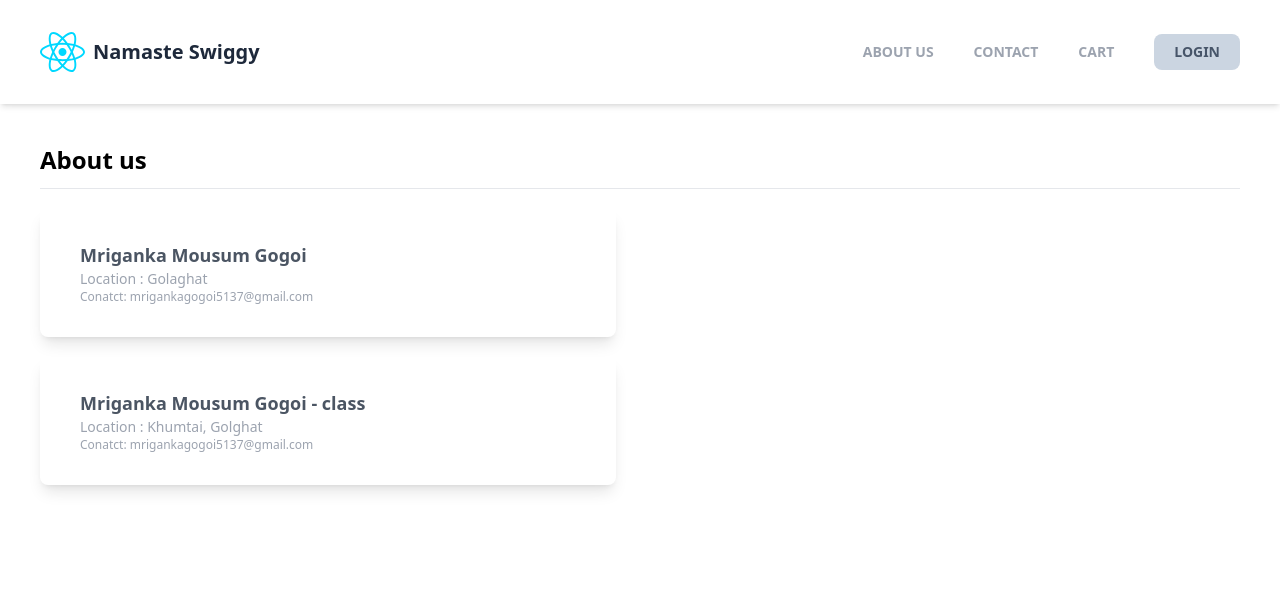
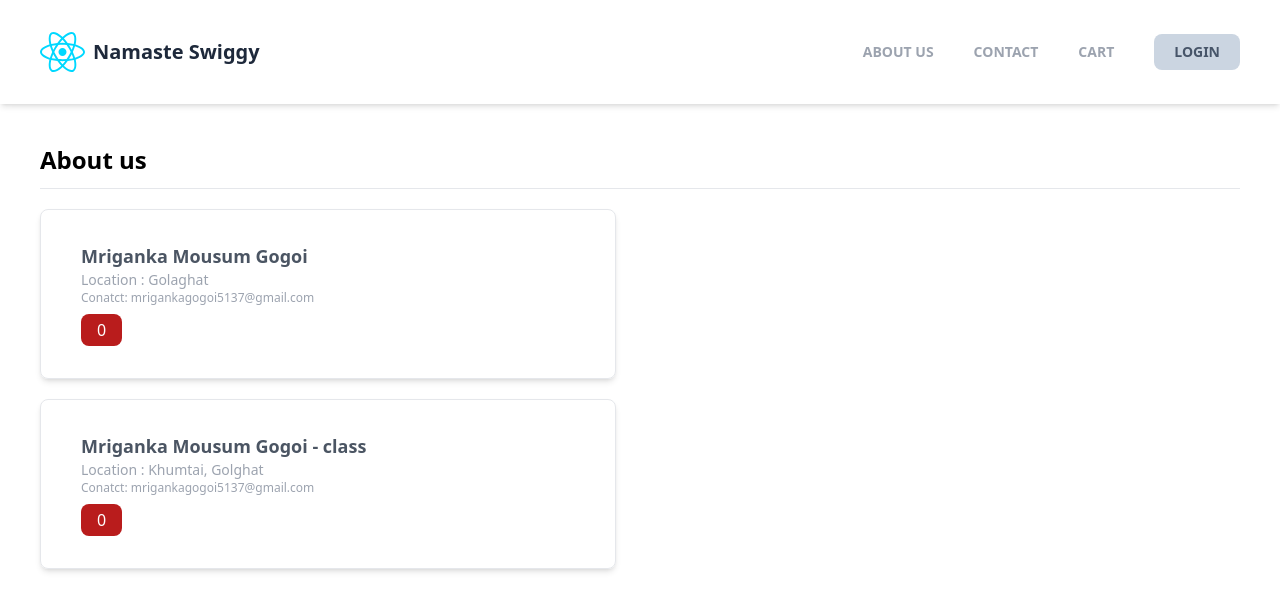
Before and after one commit to Mriganka5137/Namaste-React, a React (Vite) app in the folder namaste-zomato/: page /about in a window 1280 px wide. Shown: the top 610 px of the page. Built offline with nearby package versions, Linux system fonts and the light colour scheme.

Commit message:
Lifecycle of Class based components

```diff
--- a/namaste-zomato/src/components/About.jsx
+++ b/namaste-zomato/src/components/About.jsx
@@ -1,7 +1,19 @@
 import UserCard from "./UserCard";
 import UserCardClass from "./UserCardClass";
+import React from "react";
 
-const About = () => {
+class About extends React.Component {
+  constructor(props) {
+    super(props);
+    console.log("Parent Constructor");
+  }
+
+  componentDidMount() {
+    console.log("Parent Component Did Mount");
+  }
+
+  render() {
+    console.log("Parent Render");
     return (
       <div className="px-10 py-5 pt-36">
         <h1 className="mb-3 text-2xl font-semibold">About us</h1>
@@ -13,6 +25,21 @@ const About = () => {
         />
       </div>
     );
-};
+  }
+}
+
+// const About = () => {
+//   return (
+//     <div className="px-10 py-5 pt-36">
+//       <h1 className="mb-3 text-2xl font-semibold">About us</h1>
+//       <hr />
+//       <UserCard />
+//       <UserCardClass
+//         name="Mriganka Mousum Gogoi - class"
+//         location="Khumtai, Golghat"
+//       />
+//     </div>
+//   );
+// };
 
 export default About;
--- a/namaste-zomato/src/components/UserCard.jsx
+++ b/namaste-zomato/src/components/UserCard.jsx
@@ -1,8 +1,9 @@
-import React from "react";
+import { useState } from "react";
 
 const UserCard = () => {
+  const [count, setCount] = useState(0);
   return (
-    <div className="max-w-xl px-10 py-8 mt-5 rounded-lg shadow-lg">
+    <div className="max-w-xl px-10 py-8 mt-5 border rounded-lg shadow-md">
       <h2 className="text-lg font-semibold text-gray-600">
         Mriganka Mousum Gogoi
       </h2>
@@ -10,6 +11,14 @@ const UserCard = () => {
       <p className="text-xs text-gray-400">
         Conatct: mrigankagogoi5137@gmail.com
       </p>
+      <button
+        className="px-4 py-1 mt-2 text-white bg-red-700 rounded-lg"
+        onClick={() => {
+          setCount((prev) => prev + 1);
+        }}
+      >
+        {count}
+      </button>
     </div>
   );
 };
--- a/namaste-zomato/src/components/UserCardClass.jsx
+++ b/namaste-zomato/src/components/UserCardClass.jsx
@@ -2,17 +2,39 @@ import React from "react";
 class UserCardClass extends React.Component {
   constructor(props) {
     super(props);
+    console.log("Child Constructor");
+    this.state = {
+      count: 0,
+    };
+  }
+
+  componentDidMount() {
+    console.log("Child Component did Mount ");
   }
 
   render() {
+    console.log("Child Render");
     const { name, location } = this.props;
+    const { count } = this.state;
     return (
-      <div className="max-w-xl px-10 py-8 mt-5 rounded-lg shadow-lg">
+      <div className="max-w-xl px-10 py-8 mt-5 border rounded-lg shadow-md">
         <h2 className="text-lg font-semibold text-gray-600">{name}</h2>
         <h3 className="text-sm text-gray-400">Location : {location}</h3>
         <p className="text-xs text-gray-400">
           Conatct: mrigankagogoi5137@gmail.com
         </p>
+        <button
+          className="px-4 py-1 mt-2 text-white bg-red-700 rounded-lg"
+          onClick={() => {
+            // this.state.count += 1;
+            // NEVER UPDATE STATE VARIABLE DIRECTLY
+            this.setState({
+              count: this.state.count + 1,
+            });
+          }}
+        >
+          {count}
+        </button>
       </div>
     );
   }
```
Also changed, not shown: 1 other file (tests, documents, lock files or other folders). Lines whose indentation alone changed are shown as unchanged.
